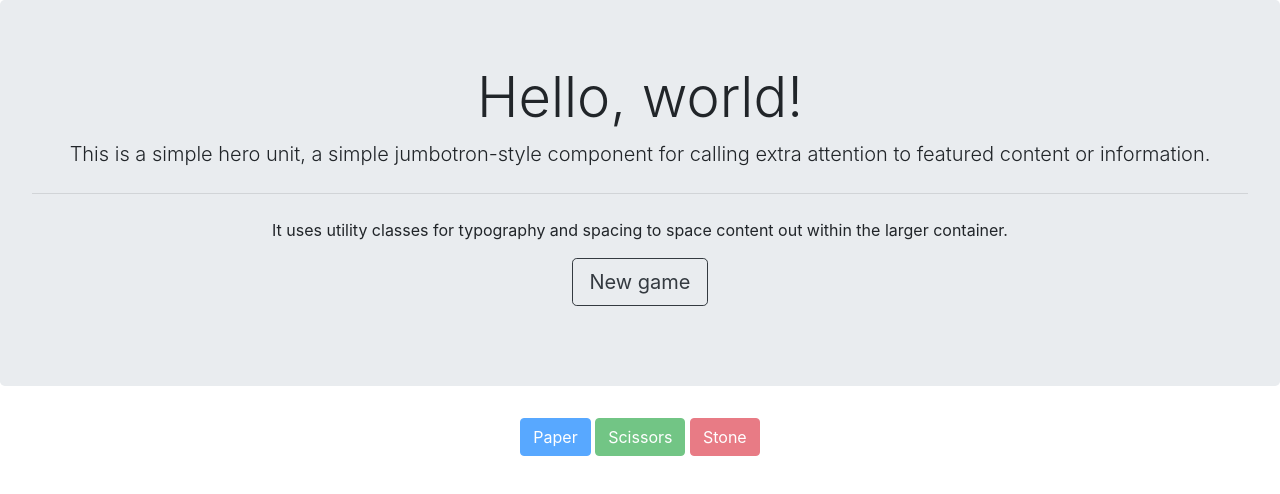
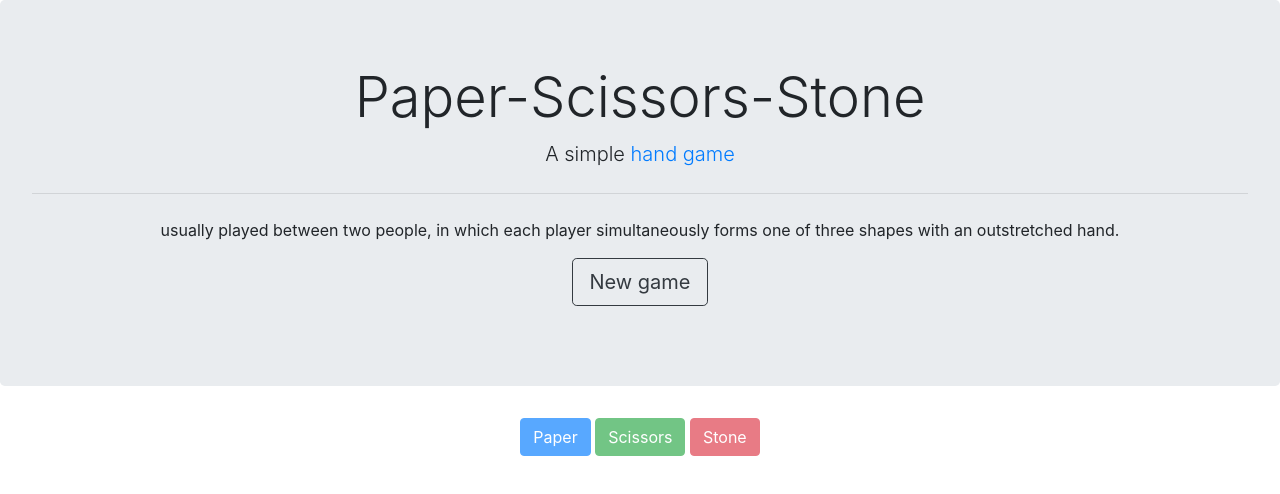
Before and after one commit to Cerbia/paper-scissors-stone, a website: page index.html in a window 1280 px wide. Drawn offline with nearby package versions, Linux system fonts and the light colour scheme.

Commit message:
Edit game description

```diff
--- a/index.html
+++ b/index.html
@@ -8,10 +8,10 @@
 </head>
 <body>
     <div class="jumbotron">
-        <h1 class="display-4">Hello, world!</h1>
-        <p class="lead">This is a simple hero unit, a simple jumbotron-style component for calling extra attention to featured content or information.</p>
+        <h1 class="display-4">Paper-Scissors-Stone</h1>
+        <p class="lead">A simple <a href="https://en.wikipedia.org/wiki/Rock%E2%80%93paper%E2%80%93scissors">hand game</a></p>
         <hr class="my-4">
-        <p>It uses utility classes for typography and spacing to space content out within the larger container.</p>
+        <p>usually played between two people, in which each player simultaneously forms one of three shapes with an outstretched hand.</p>
         <p class="lead">
             <button class="btn btn-outline-dark btn-lg" id="modal-button" type="button">New game</button>
         </p>
--- a/sass/style.scss
+++ b/sass/style.scss
@@ -35,14 +35,14 @@
 }
 table {
     border-collapse: collapse;
+    text-align: center;
+    width: 100%;
 }
 
 table, th, td {
     border: 1px solid black;
 }
 .jumbotron{
-
-
     text-align:center;
 
 }
```
Also changed, not shown: css/style.css, 1 other file.
